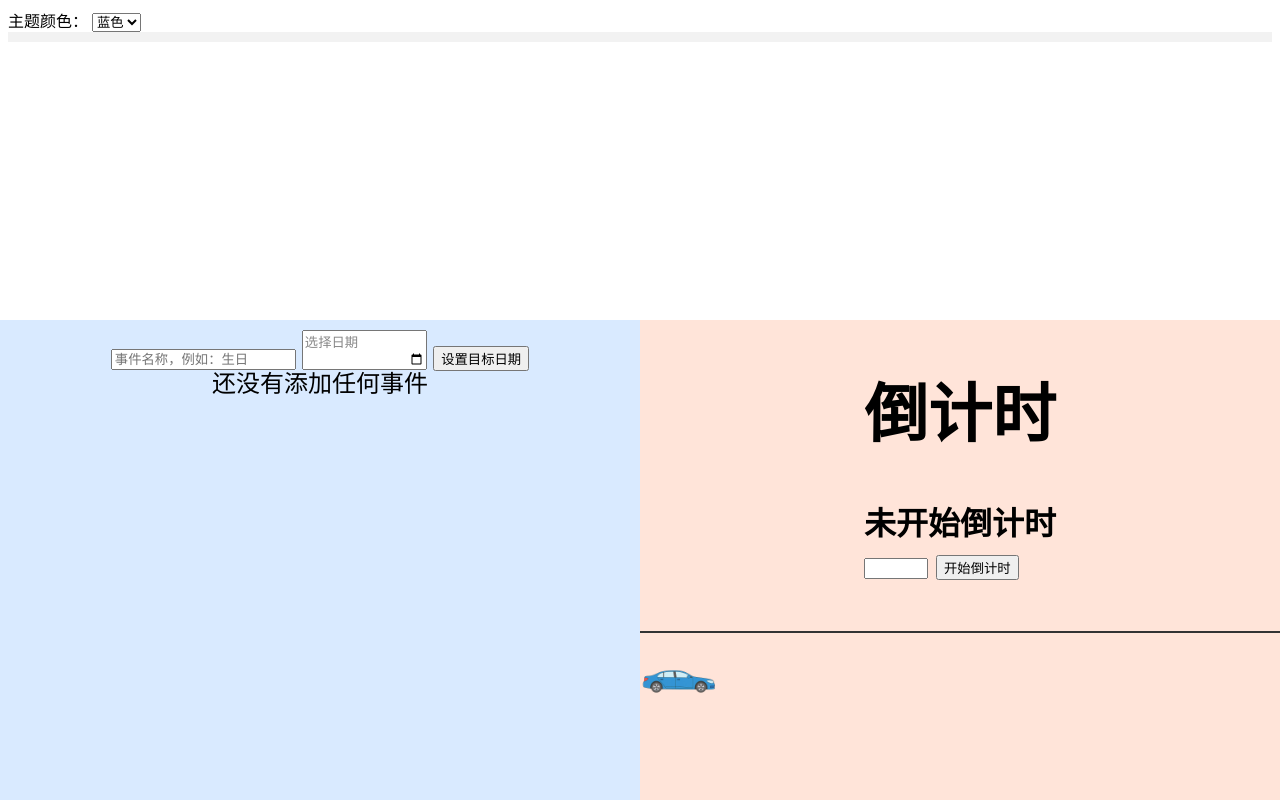
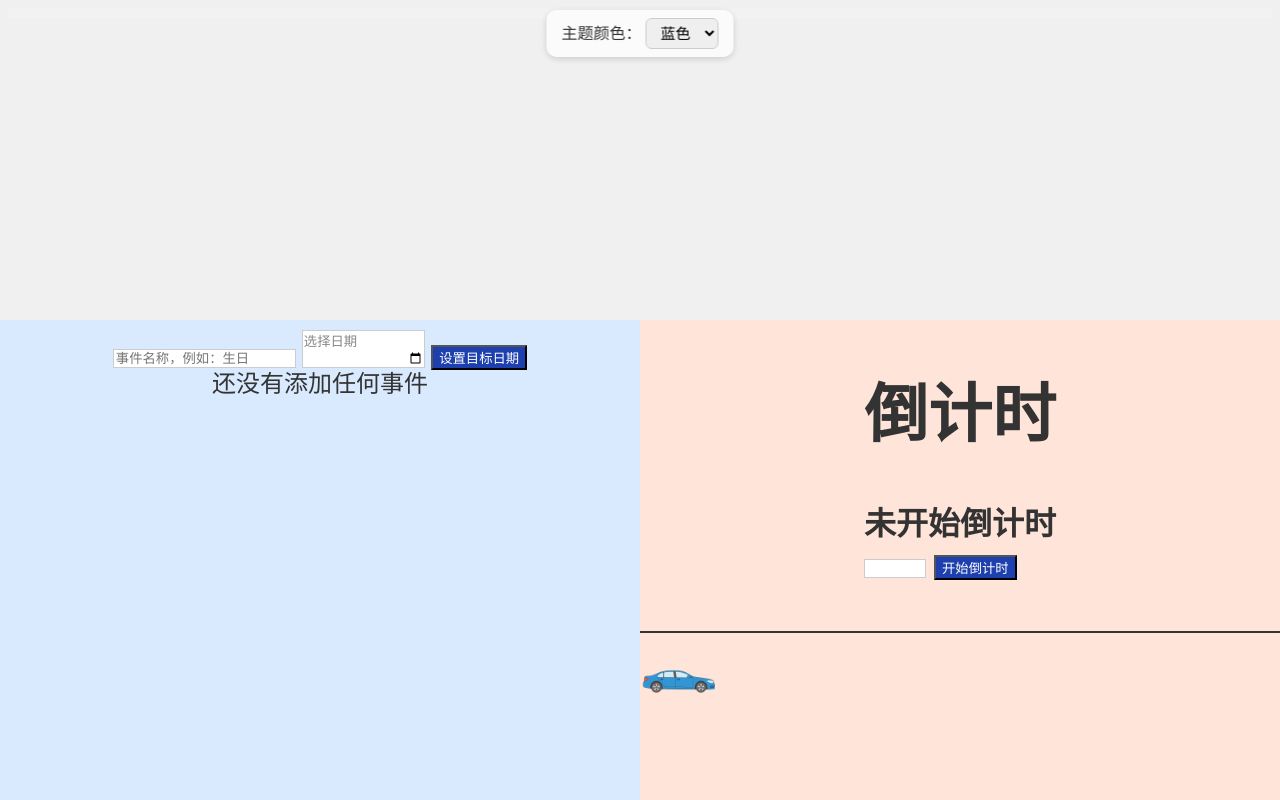
Before and after one commit to Her-mia/daily-notice-board, a Flask app: template templates/index.html in a window 1280 px wide. Run offline with Flask 3, Linux system fonts and the light colour scheme; the template is opened without the code that fills it, so the values that code supplies are empty.

Commit message:
update Theme Colors

```diff
--- a/static/css/style.css
+++ b/static/css/style.css
@@ -1,6 +1,35 @@
 :root {
-    --theme-normal: linear-gradient(135deg, #42a5f5, #1e88e5); /* 默认蓝色 */
+    --theme-bg: #f0f0f0;          /* 页面背景 */
+    --theme-card-bg: #ffffff;     /* 卡片背景 */
+    --theme-card-top: #0a1a3f;    /* 卡片上半部分 */
+    --theme-text: #333333;        /* 普通文字 */
+    --theme-button-bg: #1e40af;   /* 按钮背景 */
+    --theme-button-text: #ffffff; /* 按钮文字 */
+    --theme-input-bg: #ffffff;    /* 输入框背景 */
+    --theme-input-border: #cccccc;/* 输入框边框 */
 }
+
+
+.theme-bar {
+    position: fixed;
+    top: 10px;
+    left: 50%;
+    transform: translateX(-50%);
+    background: rgba(255,255,255,0.7);
+    padding: 8px 15px;
+    border-radius: 10px;
+    backdrop-filter: blur(6px);
+    box-shadow: 0 2px 6px rgba(0,0,0,0.15);
+    z-index: 999;
+}
+
+.theme-bar select {
+    padding: 5px 10px;
+    border-radius: 6px;
+    border: 1px solid #ccc;
+    font-size: 15px;
+}
+
 /* 上方区域 */
 .top {
     background-color: #f2f2f2;
@@ -108,6 +137,11 @@
     box-shadow: 0 4px 10px rgba(0,0,0,0.15);
 }
 
+.event-card {
+    background: var(--theme-card-bg);
+}
+
+
 .delete-form {
     position: absolute;
     top: 5px;
@@ -132,7 +166,7 @@
 }
 
 .event-top.normal {
-    background: var(--theme-normal);
+    background: var(--theme-card-top);
 }
 
 .event-top.warning {
@@ -143,6 +177,21 @@
     background: linear-gradient(135deg, #ef5350, #e53935);
 }
 
+button {
+    background: var(--theme-button-bg);
+    color: var(--theme-button-text);
+}
+
+input {
+    background: var(--theme-input-bg);
+    border: 1px solid var(--theme-input-border);
+    color: var(--theme-text);
+}
+
+body {
+    background: var(--theme-bg);
+    color: var(--theme-text);
+}
 
 /* 下半部分：固定灰色 */
 .event-bottom {
--- a/templates/index.html
+++ b/templates/index.html
@@ -12,16 +12,17 @@
 
 <body>
 
-    <div class="theme-selector">
+    <div class="theme-bar">
         <label>主题颜色：</label>
         <select id="themeSelect">
             <option value="blue">蓝色</option>
             <option value="pink">粉色</option>
             <option value="green">绿色</option>
-            <option value="purple">紫色</option>
-            <option value="blackgold">黑金</option>
         </select>
     </div>
+
+<!-- 下面是你原来的内容 -->
+
 
     <div class="top">
         <div class="weather-grid">
@@ -134,34 +135,51 @@
         applyTheme(savedTheme);
     }
 
-    // 切换主题
     themeSelect.addEventListener("change", function() {
         const theme = this.value;
         localStorage.setItem("theme", theme);
         applyTheme(theme);
     });
 
-// 应用主题
     function applyTheme(theme) {
         switch(theme) {
             case "blue":
-            document.documentElement.style.setProperty("--theme-normal", "linear-gradient(135deg, #020617, #0b1e3f)");
+                document.documentElement.style.setProperty("--theme-bg", "#e0e7ff");
+                document.documentElement.style.setProperty("--theme-card-bg", "#ffffff");
+                document.documentElement.style.setProperty("--theme-card-top", "linear-gradient(135deg, #0a1a3f, #0f2a6b)");
+                document.documentElement.style.setProperty("--theme-text", "#1e293b");
+                document.documentElement.style.setProperty("--theme-button-bg", "#1e40af");
+                document.documentElement.style.setProperty("--theme-button-text", "#ffffff");
+                document.documentElement.style.setProperty("--theme-input-bg", "#ffffff");
+                document.documentElement.style.setProperty("--theme-input-border", "#94a3b8");
                 break;
+
             case "pink":
-            document.documentElement.style.setProperty("--theme-normal", "linear-gradient(135deg, #f48fb1, #f06292)");
+                document.documentElement.style.setProperty("--theme-bg", "#ffe4ec");
+                document.documentElement.style.setProperty("--theme-card-bg", "#ffffff");
+                document.documentElement.style.setProperty("--theme-card-top", "linear-gradient(135deg, #f48fb1, #f06292)");
+                document.documentElement.style.setProperty("--theme-text", "#4a4a4a");
+                document.documentElement.style.setProperty("--theme-button-bg", "#d81b60");
+                document.documentElement.style.setProperty("--theme-button-text", "#ffffff");
+                document.documentElement.style.setProperty("--theme-input-bg", "#ffffff");
+                document.documentElement.style.setProperty("--theme-input-border", "#f48fb1");
                 break;
+
             case "green":
-            document.documentElement.style.setProperty("--theme-normal", "linear-gradient(135deg, #81c784, #66bb6a)");
-            break;
-        case "purple":
-            document.documentElement.style.setProperty("--theme-normal", "linear-gradient(135deg, #9575cd, #7e57c2)");
-            break;
-        case "blackgold":
-            document.documentElement.style.setProperty("--theme-normal", "linear-gradient(135deg, #2c2c2c, #000000)");
+                document.documentElement.style.setProperty("--theme-bg", "#e8f5e9");
+                document.documentElement.style.setProperty("--theme-card-bg", "#ffffff");
+                document.documentElement.style.setProperty("--theme-card-top", "linear-gradient(135deg, #1b5e20, #2e7d32)");
+                document.documentElement.style.setProperty("--theme-text", "#2e2e2e");
+                document.documentElement.style.setProperty("--theme-button-bg", "#2e7d32");
+                document.documentElement.style.setProperty("--theme-button-text", "#ffffff");
+                document.documentElement.style.setProperty("--theme-input-bg", "#ffffff");
+                document.documentElement.style.setProperty("--theme-input-border", "#66bb6a");
                 break;
         }
     }
+
     </script>
+
 
 
 
```
Lines whose indentation alone changed are shown as unchanged.
